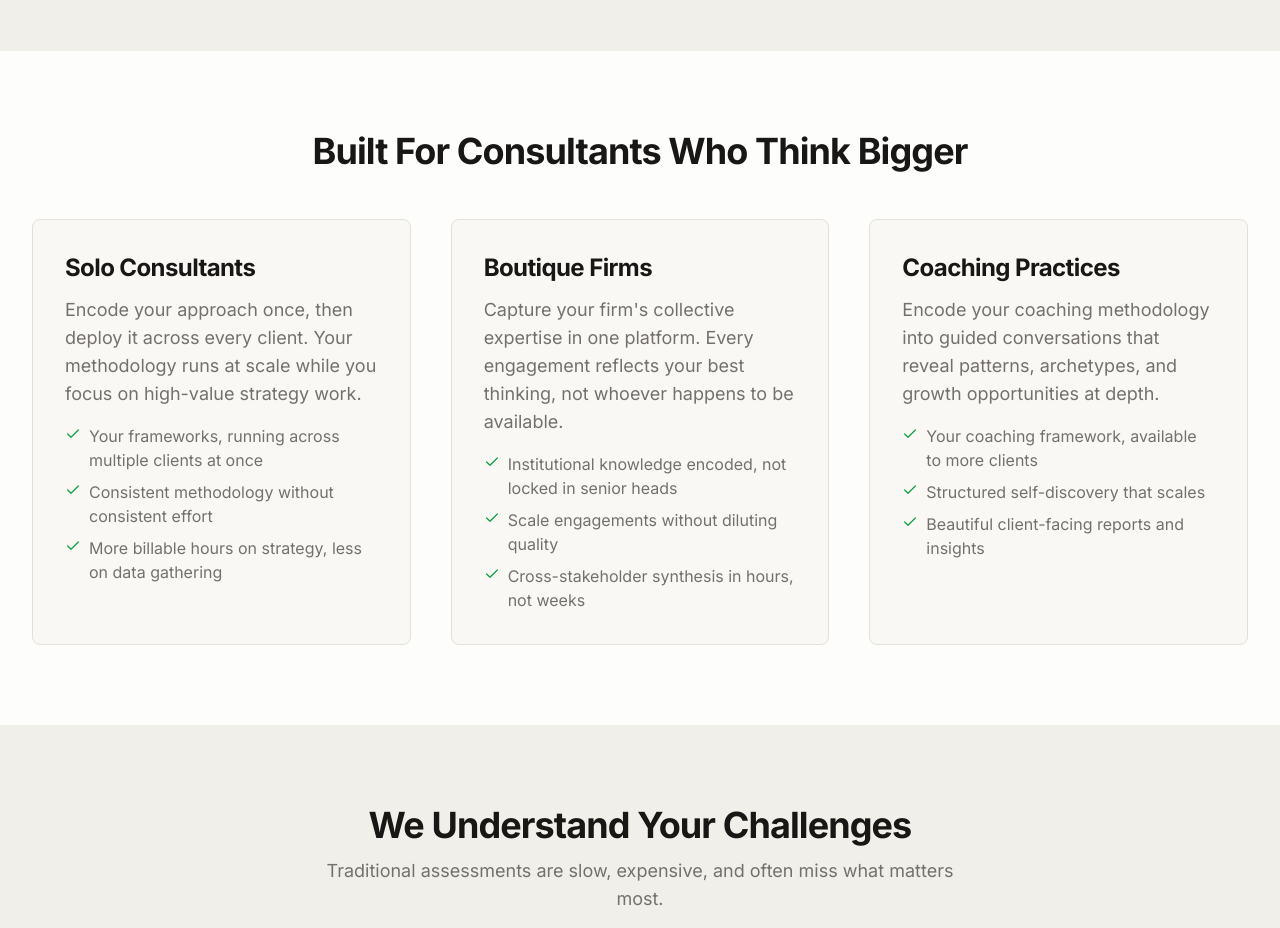
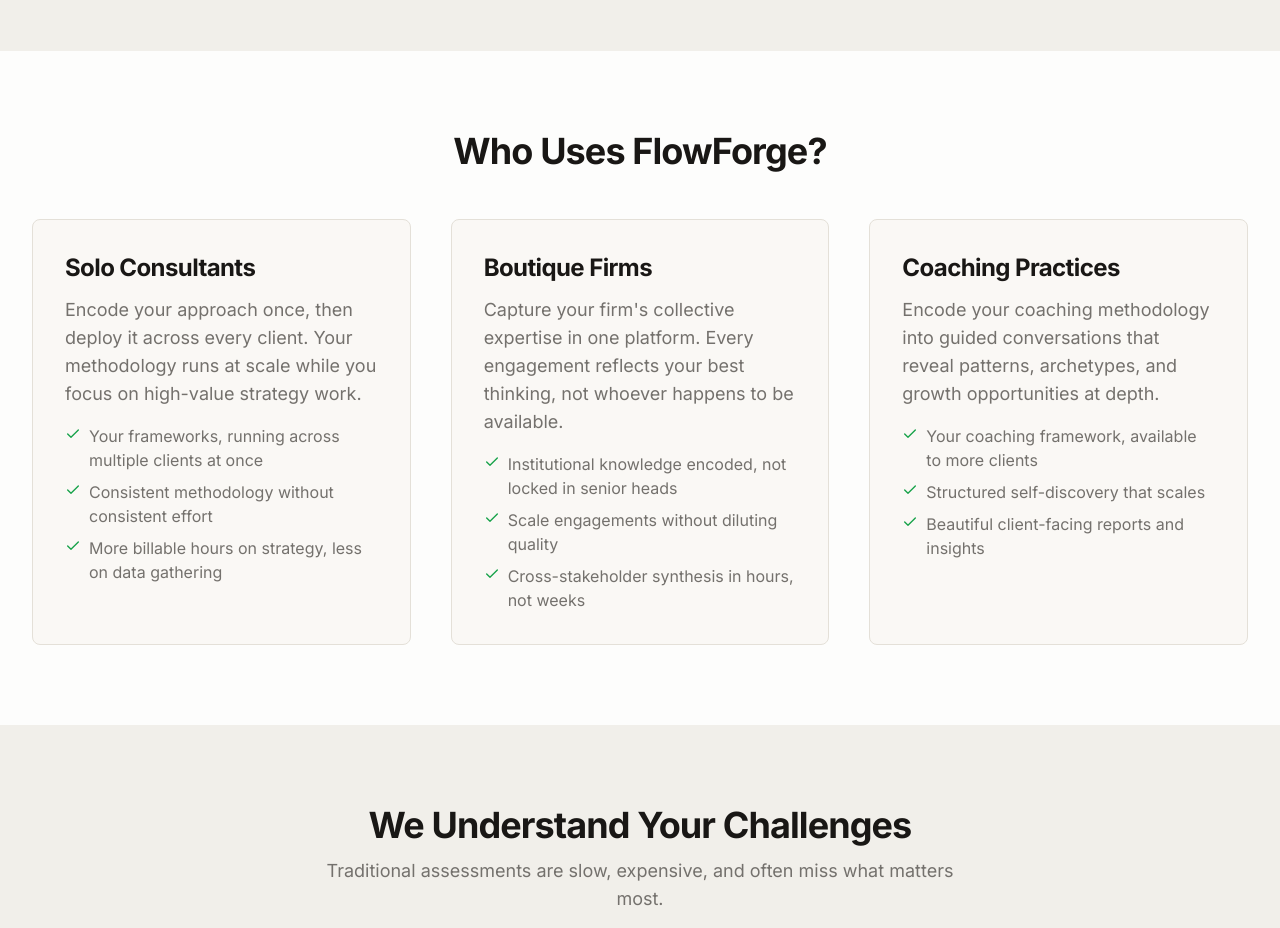
Before and after one commit to innovaassolutions/innovaasflowforge, a Next.js app: page / in a window 1280 px wide. Shown: the part 1340-2268 px from the top of the page. Built offline with nearby package versions, Linux system fonts and the light colour scheme; no server answers; the database is empty.

Commit message:
fix: replace 'Built For X Leaders' with neutral 'Who Uses FlowForge?' heading

```diff
--- a/components/promotional-landing.tsx
+++ b/components/promotional-landing.tsx
@@ -202,7 +202,7 @@
           <h2 className="text-2xl font-bold text-center text-foreground mb-8
                          md:text-3xl
                          lg:text-4xl lg:mb-12">
-            {content.key === 'professional-services' ? 'Built For Consultants Who Think Bigger' : `Built For ${content.name} Leaders`}
+            Who Uses FlowForge?
           </h2>
 
           <div className="grid grid-cols-1 gap-6
```
